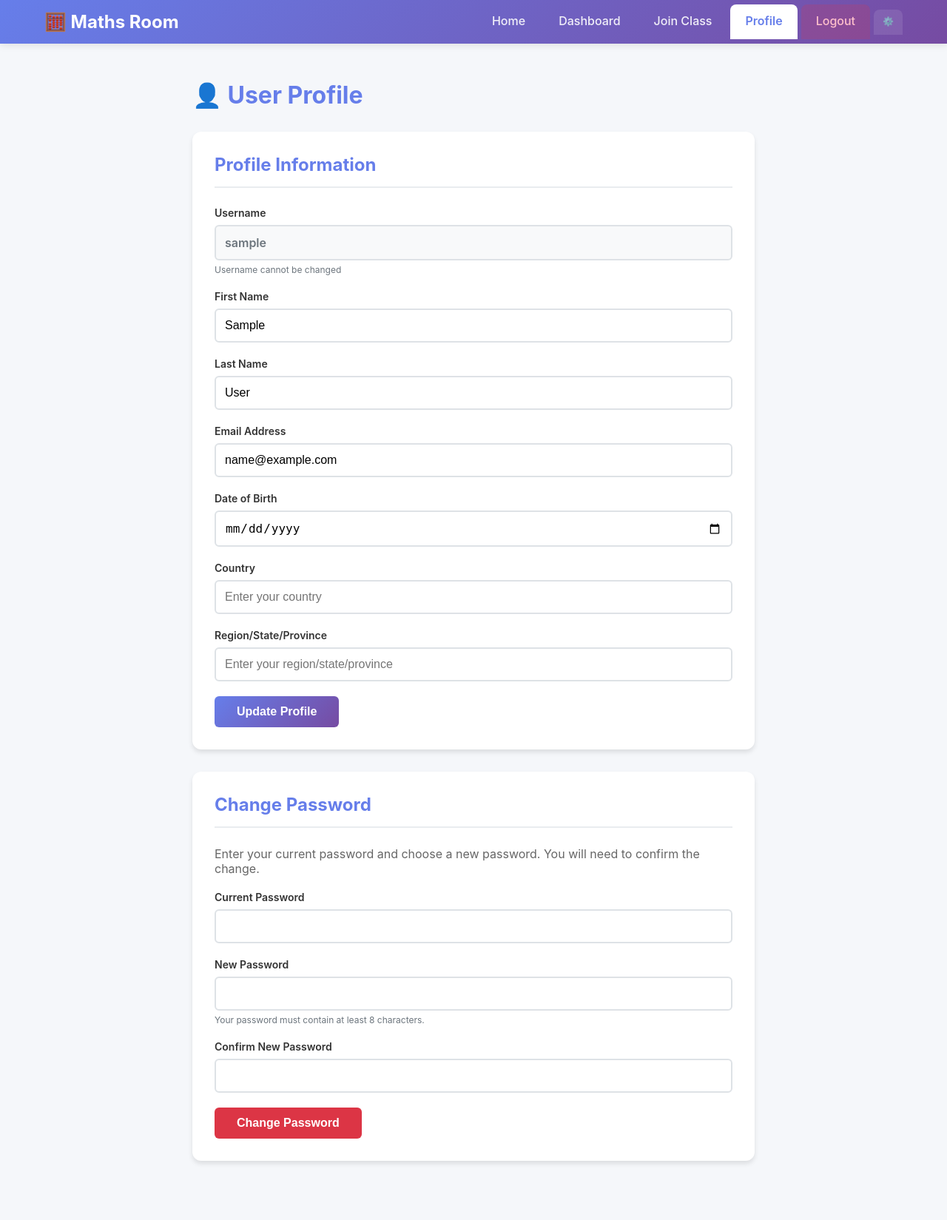
After one commit to InoshikaFernando/CWA_SCHOOL, a Django app: page /profile/ in a window 1280 px wide. The commit adds this page. Shown: the whole page at 74% size. Run offline with Django 4.2, Linux system fonts and the light colour scheme; the visitor is signed in with stand-in values (Sample User, id 1); parts of the project's set-up code (start-up, migrations or seed data) failed here and were passed over.

Commit message:
Add user profile

```diff
--- a/maths/forms.py
+++ b/maths/forms.py
@@ -1,5 +1,6 @@
 from django import forms
-from django.contrib.auth.forms import UserCreationForm
+from django.contrib.auth.forms import UserCreationForm, PasswordChangeForm
+from django.contrib.auth import update_session_auth_hash
 from .models import CustomUser, ClassRoom, Question, Answer
 
 class TeacherSignUpForm(UserCreationForm):
@@ -126,3 +127,44 @@ class AnswerFormSet(forms.BaseFormSet):
                 form.fields['order'].initial = len(self.forms)
 
 AnswerFormSet = forms.formset_factory(AnswerForm, extra=4, formset=AnswerFormSet)
+
+class UserProfileForm(forms.ModelForm):
+    """Form for editing user profile information"""
+    class Meta:
+        model = CustomUser
+        fields = ('date_of_birth', 'country', 'region', 'email', 'first_name', 'last_name')
+        widgets = {
+            'date_of_birth': forms.DateInput(attrs={'type': 'date', 'class': 'form-control'}),
+            'country': forms.TextInput(attrs={'class': 'form-control', 'placeholder': 'Enter your country'}),
+            'region': forms.TextInput(attrs={'class': 'form-control', 'placeholder': 'Enter your region/state/province'}),
+            'email': forms.EmailInput(attrs={'class': 'form-control'}),
+            'first_name': forms.TextInput(attrs={'class': 'form-control'}),
+            'last_name': forms.TextInput(attrs={'class': 'form-control'}),
+        }
+        labels = {
+            'date_of_birth': 'Date of Birth',
+            'country': 'Country',
+            'region': 'Region/State/Province',
+            'email': 'Email Address',
+            'first_name': 'First Name',
+            'last_name': 'Last Name',
+        }
+
+class UserPasswordChangeForm(PasswordChangeForm):
+    """Form for changing user password with custom styling"""
+    old_password = forms.CharField(
+        label="Current Password",
+        widget=forms.PasswordInput(attrs={'class': 'form-control'}),
+        required=True
+    )
+    new_password1 = forms.CharField(
+        label="New Password",
+        widget=forms.PasswordInput(attrs={'class': 'form-control'}),
+        required=True,
+        help_text="Your password must contain at least 8 characters."
+    )
+    new_password2 = forms.CharField(
+        label="Confirm New Password",
+        widget=forms.PasswordInput(attrs={'class': 'form-control'}),
+        required=True
+    )
--- a/maths/models.py
+++ b/maths/models.py
@@ -7,6 +7,9 @@ def generate_class_code():
 
 class CustomUser(AbstractUser):
     is_teacher = models.BooleanField(default=False)
+    date_of_birth = models.DateField(null=True, blank=True, help_text="Date of birth")
+    country = models.CharField(max_length=100, blank=True, help_text="Country")
+    region = models.CharField(max_length=100, blank=True, help_text="Region/State/Province")
 
     def __str__(self):
         return self.username
--- a/maths/urls.py
+++ b/maths/urls.py
@@ -22,4 +22,5 @@ urlpatterns = [
     path("level/<int:level_number>/measurements/", views.measurements_questions, name="measurements_questions"),
     path("level/<int:level_number>/measurements-progress/", views.measurements_progress, name="measurements_progress"),
     path("basic-facts/<str:subtopic_name>/", views.basic_facts_subtopic, name="basic_facts_subtopic"),
+    path("profile/", views.user_profile, name="user_profile"),
 ]
--- a/maths/views.py
+++ b/maths/views.py
@@ -1,5 +1,5 @@
 from django.shortcuts import render, redirect, get_object_or_404
-from django.contrib.auth import login
+from django.contrib.auth import login, update_session_auth_hash
 from django.contrib.auth.decorators import login_required
 from django.contrib.auth.models import User
 from django.contrib import messages
@@ -10,7 +10,7 @@ import random
 from datetime import datetime
 import json
 from .models import Topic, Level, ClassRoom, Enrollment, CustomUser, Question, Answer, StudentAnswer, BasicFactsResult
-from .forms import CreateClassForm, StudentSignUpForm, TeacherSignUpForm, TeacherCenterRegistrationForm, IndividualStudentRegistrationForm, StudentBulkRegistrationForm, QuestionForm, AnswerFormSet
+from .forms import CreateClassForm, StudentSignUpForm, TeacherSignUpForm, TeacherCenterRegistrationForm, IndividualStudentRegistrationForm, StudentBulkRegistrationForm, QuestionForm, AnswerFormSet, UserProfileForm, UserPasswordChangeForm
 
 def signup_student(request):
     if request.method == "POST":
@@ -613,6 +613,37 @@ def join_class(request):
         except ClassRoom.DoesNotExist:
             messages.error(request, "Invalid class code")
     return render(request, "maths/join_class.html")
+
+@login_required
+def user_profile(request):
+    """User profile page for viewing and editing profile information"""
+    user = request.user
+    profile_form = UserProfileForm(instance=user)
+    password_form = UserPasswordChangeForm(user=user)
+
+    if request.method == "POST":
+        action = request.POST.get('action')
+
+        if action == 'update_profile':
+            profile_form = UserProfileForm(request.POST, instance=user)
+            if profile_form.is_valid():
+                profile_form.save()
+                messages.success(request, "Profile updated successfully!")
+                return redirect("maths:user_profile")
+
+        elif action == 'change_password':
+            password_form = UserPasswordChangeForm(user=user, data=request.POST)
+            if password_form.is_valid():
+                password_form.save()
+                update_session_auth_hash(request, password_form.user)
+                messages.success(request, "Password changed successfully!")
+                return redirect("maths:user_profile")
+
+    return render(request, "maths/user_profile.html", {
+        "profile_form": profile_form,
+        "password_form": password_form,
+        "user": user
+    })
 
 @login_required
 def add_question(request, level_number):
--- a/templates/maths/base.html
+++ b/templates/maths/base.html
@@ -3,29 +3,160 @@
 <head>
     <meta charset="utf-8">
     <title>{% block title %}Maths Practice{% endblock %}</title>
+    <style>
+        * {
+            margin: 0;
+            padding: 0;
+            box-sizing: border-box;
+        }
+
+        body {
+            font-family: -apple-system, BlinkMacSystemFont, 'Segoe UI', Roboto, 'Helvetica Neue', Arial, sans-serif;
+            background-color: #f5f7fa;
+        }
+
+        .navbar {
+            background: linear-gradient(135deg, #667eea 0%, #764ba2 100%);
+            box-shadow: 0 2px 10px rgba(0,0,0,0.1);
+            padding: 0;
+            margin-bottom: 20px;
+        }
+
+        .nav-container {
+            max-width: 1200px;
+            margin: 0 auto;
+            display: flex;
+            align-items: center;
+            justify-content: space-between;
+            padding: 0 20px;
+        }
+
+        .nav-brand {
+            color: white;
+            font-size: 24px;
+            font-weight: bold;
+            padding: 15px 0;
+            text-decoration: none;
+        }
+
+        .nav-tabs {
+            display: flex;
+            list-style: none;
+            gap: 5px;
+            align-items: center;
+        }
+
+        .nav-tab {
+            display: inline-block;
+        }
+
+        .nav-tab a {
+            display: block;
+            padding: 12px 20px;
+            color: rgba(255, 255, 255, 0.9);
+            text-decoration: none;
+            border-radius: 8px 8px 0 0;
+            transition: all 0.3s ease;
+            font-weight: 500;
+            border-bottom: 3px solid transparent;
+        }
+
+        .nav-tab a:hover {
+            background-color: rgba(255, 255, 255, 0.15);
+            color: white;
+            border-bottom-color: rgba(255, 255, 255, 0.5);
+        }
+
+        .nav-tab.active a {
+            background-color: white;
+            color: #667eea;
+            border-bottom-color: white;
+            font-weight: 600;
+        }
+
+        .nav-tab.logout-tab a {
+            background-color: rgba(220, 53, 69, 0.2);
+            color: #ffc0cb;
+        }
+
+        .nav-tab.logout-tab a:hover {
+            background-color: rgba(220, 53, 69, 0.3);
+            color: white;
+        }
+
+        .nav-tab.admin-tab a {
+            background-color: rgba(255, 255, 255, 0.1);
+            font-size: 12px;
+            padding: 8px 12px;
+        }
+
+        @media (max-width: 768px) {
+            .nav-container {
+                flex-direction: column;
+                padding: 10px;
+            }
+
+            .nav-tabs {
+                flex-wrap: wrap;
+                justify-content: center;
+                width: 100%;
+                margin-top: 10px;
+            }
+
+            .nav-tab a {
+                padding: 10px 15px;
+                font-size: 14px;
+            }
+        }
+    </style>
 </head>
 <body>
-    <nav>
-        <a href="{% url 'maths:dashboard' %}">Home</a> |
-        <a href="{% url 'maths:dashboard_detail' %}">Dashboard</a> |
+    <nav class="navbar">
+        <div class="nav-container">
+            <a href="{% url 'maths:dashboard' %}" class="nav-brand">🧮 Maths Room</a>
+            <ul class="nav-tabs">
                 {% if user.is_authenticated %}
+                    <li class="nav-tab {% if request.resolver_match.url_name == 'dashboard' %}active{% endif %}">
+                        <a href="{% url 'maths:dashboard' %}">Home</a>
+                    </li>
+                    <li class="nav-tab {% if request.resolver_match.url_name == 'dashboard_detail' %}active{% endif %}">
+                        <a href="{% url 'maths:dashboard_detail' %}">Dashboard</a>
+                    </li>
                     {% if user.is_teacher %}
-                <a href="{% url 'maths:create_class' %}">Create class</a> |
+                        <li class="nav-tab {% if request.resolver_match.url_name == 'create_class' %}active{% endif %}">
+                            <a href="{% url 'maths:create_class' %}">Create Class</a>
+                        </li>
                     {% else %}
-                <a href="{% url 'maths:join_class' %}">Join class</a> |
+                    <li class="nav-tab {% if request.resolver_match.url_name == 'join_class' %}active{% endif %}">
+                        <a href="{% url 'maths:join_class' %}">Join Class</a>
+                    </li>
                     {% endif %}
-            <a href="#" onclick="event.preventDefault(); document.getElementById('logout-form').submit();" style="text-decoration: none;">Logout</a> |
+                    <li class="nav-tab {% if request.resolver_match.url_name == 'user_profile' %}active{% endif %}">
+                        <a href="{% url 'maths:user_profile' %}">Profile</a>
+                    </li>
+                    <li class="nav-tab logout-tab">
+                        <a href="#" onclick="event.preventDefault(); document.getElementById('logout-form').submit();">Logout</a>
                         <form id="logout-form" method="post" action="{% url 'logout' %}" style="display: none;">
                             {% csrf_token %}
                         </form>
-            <a href="/admin/">Admin</a>
+                    </li>
+                    <li class="nav-tab admin-tab">
+                        <a href="/admin/" target="_blank" title="Admin Panel">⚙️</a>
+                    </li>
                 {% else %}
-            <a href="{% url 'maths:signup_student' %}">Sign up (Student)</a> |
-            <a href="{% url 'maths:signup_teacher' %}">Sign up (Teacher)</a> |
+                    <li class="nav-tab {% if request.resolver_match.url_name == 'signup_student' %}active{% endif %}">
+                        <a href="{% url 'maths:signup_student' %}">Sign up (Student)</a>
+                    </li>
+                    <li class="nav-tab {% if request.resolver_match.url_name == 'signup_teacher' %}active{% endif %}">
+                        <a href="{% url 'maths:signup_teacher' %}">Sign up (Teacher)</a>
+                    </li>
+                    <li class="nav-tab {% if request.resolver_match.url_name == 'login' or request.path == '/accounts/login/' %}active{% endif %}">
                         <a href="{% url 'login' %}">Login</a>
+                    </li>
                 {% endif %}
+            </ul>
+        </div>
     </nav>
-    <hr>
     {% block content %}{% endblock %}
 </body>
 </html>
--- /dev/null
+++ b/templates/maths/user_profile.html
@@ -0,0 +1,395 @@
+{% extends "maths/base.html" %}
+{% block title %}Profile{% endblock %}
+{% block content %}
+
+<style>
+    .profile-container {
+        max-width: 800px;
+        margin: 30px auto;
+        padding: 20px;
+    }
+
+    .profile-section {
+        background: white;
+        border-radius: 12px;
+        padding: 30px;
+        margin-bottom: 30px;
+        box-shadow: 0 4px 6px rgba(0,0,0,0.1);
+    }
+
+    .profile-section h2 {
+        color: #667eea;
+        margin-bottom: 25px;
+        padding-bottom: 15px;
+        border-bottom: 2px solid #e9ecef;
+        font-size: 24px;
+    }
+
+    .form-group {
+        margin-bottom: 20px;
+    }
+
+    .form-group label {
+        display: block;
+        margin-bottom: 8px;
+        font-weight: 600;
+        color: #333;
+        font-size: 14px;
+    }
+
+    .form-control {
+        width: 100%;
+        padding: 12px;
+        border: 2px solid #dee2e6;
+        border-radius: 6px;
+        font-size: 16px;
+        transition: border-color 0.3s;
+    }
+
+    .form-control:focus {
+        outline: none;
+        border-color: #667eea;
+        box-shadow: 0 0 0 3px rgba(102, 126, 234, 0.1);
+    }
+
+    .form-control:disabled {
+        background-color: #f8f9fa;
+        color: #6c757d;
+        cursor: not-allowed;
+    }
+
+    .help-text {
+        font-size: 12px;
+        color: #6c757d;
+        margin-top: 5px;
+    }
+
+    .errorlist {
+        list-style: none;
+        padding: 0;
+        margin: 5px 0 0 0;
+        color: #dc3545;
+        font-size: 14px;
+    }
+
+    .errorlist li {
+        margin-bottom: 5px;
+    }
+
+    .btn {
+        padding: 12px 30px;
+        border: none;
+        border-radius: 6px;
+        font-size: 16px;
+        font-weight: 600;
+        cursor: pointer;
+        transition: all 0.3s;
+    }
+
+    .btn-primary {
+        background: linear-gradient(135deg, #667eea 0%, #764ba2 100%);
+        color: white;
+    }
+
+    .btn-primary:hover {
+        transform: translateY(-2px);
+        box-shadow: 0 4px 12px rgba(102, 126, 234, 0.3);
+    }
+
+    .btn-danger {
+        background: #dc3545;
+        color: white;
+    }
+
+    .btn-danger:hover {
+        background: #c82333;
+        transform: translateY(-2px);
+    }
+
+    .username-display {
+        background: #f8f9fa;
+        padding: 12px;
+        border-radius: 6px;
+        border: 2px solid #dee2e6;
+        color: #6c757d;
+        font-weight: 600;
+    }
+
+    /* Warning Popup Styles */
+    .warning-popup-overlay {
+        display: none;
+        position: fixed;
+        top: 0;
+        left: 0;
+        width: 100%;
+        height: 100%;
+        background: rgba(0, 0, 0, 0.7);
+        z-index: 2000;
+        justify-content: center;
+        align-items: center;
+    }
+
+    .warning-popup-overlay.active {
+        display: flex;
+    }
+
+    .warning-popup {
+        background: white;
+        border-radius: 15px;
+        max-width: 500px;
+        width: 90%;
+        padding: 30px;
+        box-shadow: 0 10px 40px rgba(0,0,0,0.3);
+        animation: slideIn 0.3s ease-out;
+    }
+
+    @keyframes slideIn {
+        from {
+            transform: translateY(-50px);
+            opacity: 0;
+        }
+        to {
+            transform: translateY(0);
+            opacity: 1;
+        }
+    }
+
+    .warning-popup-header {
+        display: flex;
+        align-items: center;
+        margin-bottom: 20px;
+    }
+
+    .warning-icon {
+        font-size: 48px;
+        margin-right: 15px;
+    }
+
+    .warning-popup h3 {
+        margin: 0;
+        color: #dc3545;
+        font-size: 22px;
+    }
+
+    .warning-popup p {
+        color: #666;
+        line-height: 1.6;
+        margin-bottom: 25px;
+    }
+
+    .warning-popup-buttons {
+        display: flex;
+        gap: 15px;
+        justify-content: flex-end;
+    }
+
+    .btn-cancel {
+        background: #6c757d;
+        color: white;
+        padding: 10px 25px;
+    }
+
+    .btn-cancel:hover {
+        background: #5a6268;
+    }
+
+    .btn-confirm {
+        background: #dc3545;
+        color: white;
+        padding: 10px 25px;
+    }
+
+    .btn-confirm:hover {
+        background: #c82333;
+    }
+</style>
+
+<div class="profile-container">
+    <h1 style="color: #667eea; margin-bottom: 30px;">👤 User Profile</h1>
+
+    <!-- Profile Information Section -->
+    <div class="profile-section">
+        <h2>Profile Information</h2>
+        <form method="post">
+            {% csrf_token %}
+            <input type="hidden" name="action" value="update_profile">
+
+            <div class="form-group">
+                <label>Username</label>
+                <div class="username-display">{{ user.username }}</div>
+                <div class="help-text">Username cannot be changed</div>
+            </div>
+
+            <div class="form-group">
+                <label for="{{ profile_form.first_name.id_for_label }}">{{ profile_form.first_name.label }}</label>
+                {{ profile_form.first_name }}
+                {% if profile_form.first_name.errors %}
+                    <ul class="errorlist">{{ profile_form.first_name.errors }}</ul>
+                {% endif %}
+            </div>
+
+            <div class="form-group">
+                <label for="{{ profile_form.last_name.id_for_label }}">{{ profile_form.last_name.label }}</label>
+                {{ profile_form.last_name }}
+                {% if profile_form.last_name.errors %}
+                    <ul class="errorlist">{{ profile_form.last_name.errors }}</ul>
+                {% endif %}
+            </div>
+
+            <div class="form-group">
+                <label for="{{ profile_form.email.id_for_label }}">{{ profile_form.email.label }}</label>
+                {{ profile_form.email }}
+                {% if profile_form.email.errors %}
+                    <ul class="errorlist">{{ profile_form.email.errors }}</ul>
+                {% endif %}
+            </div>
+
+            <div class="form-group">
+                <label for="{{ profile_form.date_of_birth.id_for_label }}">{{ profile_form.date_of_birth.label }}</label>
+                {{ profile_form.date_of_birth }}
+                {% if profile_form.date_of_birth.errors %}
+                    <ul class="errorlist">{{ profile_form.date_of_birth.errors }}</ul>
+                {% endif %}
+            </div>
+
+            <div class="form-group">
+                <label for="{{ profile_form.country.id_for_label }}">{{ profile_form.country.label }}</label>
+                {{ profile_form.country }}
+                {% if profile_form.country.errors %}
+                    <ul class="errorlist">{{ profile_form.country.errors }}</ul>
+                {% endif %}
+            </div>
+
+            <div class="form-group">
+                <label for="{{ profile_form.region.id_for_label }}">{{ profile_form.region.label }}</label>
+                {{ profile_form.region }}
+                {% if profile_form.region.errors %}
+                    <ul class="errorlist">{{ profile_form.region.errors }}</ul>
+                {% endif %}
+            </div>
+
+            <button type="submit" class="btn btn-primary">Update Profile</button>
+        </form>
+    </div>
+
+    <!-- Password Change Section -->
+    <div class="profile-section">
+        <h2>Change Password</h2>
+        <p style="color: #666; margin-bottom: 20px;">Enter your current password and choose a new password. You will need to confirm the change.</p>
+
+        <form method="post" id="password-change-form" onsubmit="return showPasswordWarning(event);">
+            {% csrf_token %}
+            <input type="hidden" name="action" value="change_password">
+
+            <div class="form-group">
+                <label for="{{ password_form.old_password.id_for_label }}">{{ password_form.old_password.label }}</label>
+                {{ password_form.old_password }}
+                {% if password_form.old_password.errors %}
+                    <ul class="errorlist">{{ password_form.old_password.errors }}</ul>
+                {% endif %}
+            </div>
+
+            <div class="form-group">
+                <label for="{{ password_form.new_password1.id_for_label }}">{{ password_form.new_password1.label }}</label>
+                {{ password_form.new_password1 }}
+                {% if password_form.new_password1.help_text %}
+                    <div class="help-text">{{ password_form.new_password1.help_text }}</div>
+                {% endif %}
+                {% if password_form.new_password1.errors %}
+                    <ul class="errorlist">{{ password_form.new_password1.errors }}</ul>
+                {% endif %}
+            </div>
+
+            <div class="form-group">
+                <label for="{{ password_form.new_password2.id_for_label }}">{{ password_form.new_password2.label }}</label>
+                {{ password_form.new_password2 }}
+                {% if password_form.new_password2.errors %}
+                    <ul class="errorlist">{{ password_form.new_password2.errors }}</ul>
+                {% endif %}
+            </div>
+
+            <button type="submit" class="btn btn-danger">Change Password</button>
+        </form>
+    </div>
+</div>
+
+<!-- Password Change Warning Popup -->
+<div id="passwordWarningPopup" class="warning-popup-overlay">
+    <div class="warning-popup">
+        <div class="warning-popup-header">
+            <div class="warning-icon">⚠️</div>
+            <h3>Warning: Password Change</h3>
+        </div>
+        <p>
+            You are about to change your password. After changing your password, you will need to log in again with your new password.
+        </p>
+        <p style="font-weight: 600; color: #dc3545;">
+            Are you sure you want to proceed?
+        </p>
+        <div class="warning-popup-buttons">
+            <button class="btn btn-cancel" onclick="closePasswordWarning()">Cancel</button>
+            <button class="btn btn-confirm" onclick="confirmPasswordChange()">Yes, Change Password</button>
+        </div>
+    </div>
+</div>
+
+<script>
+    let passwordFormData = null;
+
+    function showPasswordWarning(event) {
+        // Prevent form submission
+        event.preventDefault();
+
+        // Store form reference
+        passwordFormData = new FormData(document.getElementById('password-change-form'));
+
+        // Validate form fields are filled
+        const oldPassword = document.getElementById('id_old_password').value;
+        const newPassword1 = document.getElementById('id_new_password1').value;
+        const newPassword2 = document.getElementById('id_new_password2').value;
+
+        if (!oldPassword || !newPassword1 || !newPassword2) {
+            alert('Please fill in all password fields.');
+            return false;
+        }
+
+        // Show warning popup
+        document.getElementById('passwordWarningPopup').classList.add('active');
+        return false;
+    }
+
+    function closePasswordWarning() {
+        document.getElementById('passwordWarningPopup').classList.remove('active');
+        passwordFormData = null;
+    }
+
+    function confirmPasswordChange() {
+        // Close popup
+        closePasswordWarning();
+
+        // Submit the form
+        if (passwordFormData) {
+            // Create a form submission
+            const form = document.getElementById('password-change-form');
+            // Remove onsubmit handler temporarily
+            form.onsubmit = null;
+            form.submit();
+        }
+    }
+
+    // Close popup when clicking outside
+    document.getElementById('passwordWarningPopup').addEventListener('click', function(e) {
+        if (e.target === this) {
+            closePasswordWarning();
+        }
+    });
+
+    // Close popup with Escape key
+    document.addEventListener('keydown', function(e) {
+        if (e.key === 'Escape') {
+            closePasswordWarning();
+        }
+    });
+</script>
+
+{% endblock %}
```
Also changed, not shown: maths/admin.py (+6 -2 lines), maths/migrations/0007_customuser_country_customuser_date_of_birth_and_more.py (added). Lines whose indentation alone changed are shown as unchanged.
